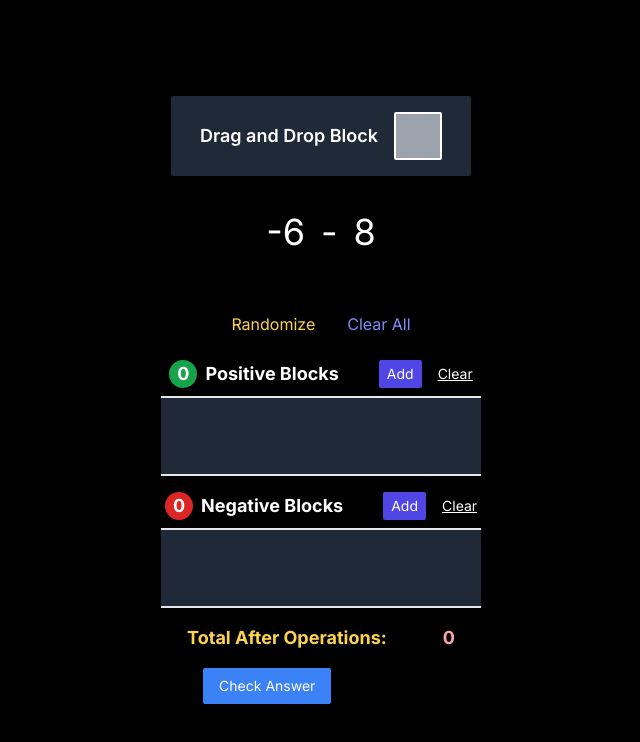
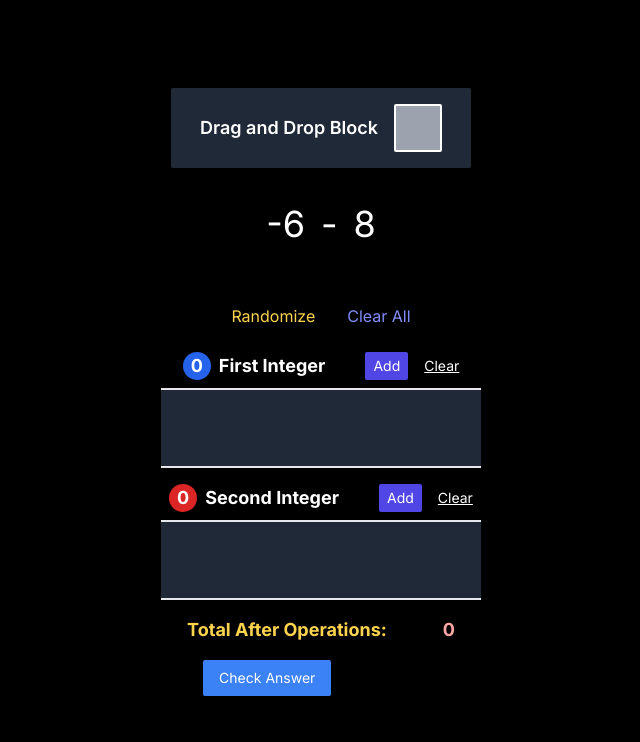
Before and after one commit to pn-code/add-sub-integers, a Next.js app: page / in a window 1280 px wide. Shown: the top 742 px of the page, without its empty margins (319-959 px from the left). Built offline with nearby package versions, Linux system fonts and the light colour scheme.

Commit message:
Changed positive/negative to first/second integers

```diff
--- a/app/page.tsx
+++ b/app/page.tsx
@@ -8,11 +8,19 @@ export default function Home() {
     const [secondInteger, setSecondInteger] = useState<number | null>(null);
     const [operator, setOperator] = useState<string | null>(null);
 
-    const [positiveBlocks, setPositiveBlocks] = useState<string[]>([]);
-    const [negativeBlocks, setNegativeBlocks] = useState<string[]>([]);
+    const [firstIntegerBlocks, setFirstIntegerBlocks] = useState<number[]>([]);
+    const [secondIntegerBlocks, setSecondIntegerBlocks] = useState<number[]>(
+        []
+    );
+
+    const [isFirstIntegerPositive, setIsFirstIntegerPositive] =
+        useState<boolean>(true);
+    const [isSecondIntegerPositive, setIsSecondIntegerPositive] =
+        useState<boolean>(false);
+
     const [answer, setAnswer] = useState<number | null>(null);
 
-    const totalBlocks = positiveBlocks.length - negativeBlocks.length;
+    const totalBlocks = 0;
 
     useEffect(() => {
         randomizeEquation();
@@ -41,17 +49,17 @@ export default function Home() {
         setOperator(randomOperator);
     };
 
-    const clearPositiveBlocks = () => {
-        setPositiveBlocks([]);
+    const clearFirstIntegerBlocks = () => {
+        setFirstIntegerBlocks([]);
     };
 
-    const clearNegativeBlocks = () => {
-        setNegativeBlocks([]);
+    const clearSecondIntegerBlocks = () => {
+        setSecondIntegerBlocks([]);
     };
 
     const clearBlocks = () => {
-        clearPositiveBlocks();
-        clearNegativeBlocks();
+        clearFirstIntegerBlocks();
+        clearSecondIntegerBlocks();
     };
 
     const randomizeEquation = () => {
@@ -71,9 +79,9 @@ export default function Home() {
         const blockType = e.dataTransfer.getData("blockType") as string;
 
         if (blockColor === "red" && blockType === "origin") {
-            setNegativeBlocks((prev) => [...prev, "red"]);
+            setFirstIntegerBlocks((prev) => [...prev, 1]);
         } else if (blockColor === "green" && blockType === "origin") {
-            setPositiveBlocks((prev) => [...prev, "green"]);
+            setSecondIntegerBlocks((prev) => [...prev, 1]);
         }
     };
 
@@ -85,9 +93,9 @@ export default function Home() {
         const targetField = field === "positive" ? "positive" : "negative";
 
         if (targetField === "positive") {
-            setPositiveBlocks((prev) => [...prev, "green"]);
+            setFirstIntegerBlocks((prev) => [...prev, 1]);
         } else {
-            setNegativeBlocks((prev) => [...prev, "red"]);
+            setSecondIntegerBlocks((prev) => [...prev, 1]);
         }
     };
 
@@ -144,10 +152,20 @@ export default function Home() {
                 <section className="flex flex-col gap-2 items-center">
                     <header className="flex gap-10">
                         <h2 className="text-lg font-bold flex gap-2">
-                            <span className="bg-green-600 px-2 rounded-full">
-                                {positiveBlocks.length}
-                            </span>
-                            Positive Blocks
+                            <button
+                                onClick={() =>
+                                    setIsFirstIntegerPositive((prev) => !prev)
+                                }
+                                type="button"
+                                className={
+                                    isFirstIntegerPositive
+                                        ? "bg-blue-600 px-2 rounded-full"
+                                        : "bg-red-600 px-2 rounded-full"
+                                }
+                            >
+                                {firstIntegerBlocks.length}
+                            </button>
+                            First Integer
                         </h2>
 
                         <section className="text-sm flex gap-4">
@@ -159,7 +177,7 @@ export default function Home() {
                                 Add
                             </button>
                             <button
-                                onClick={clearPositiveBlocks}
+                                onClick={clearFirstIntegerBlocks}
                                 type="button"
                                 className="text-sm underline hover:text-gray-200"
                             >
@@ -174,8 +192,11 @@ export default function Home() {
                         onDrop={(e) => handleOnDrop(e)}
                         className="w-[320px] min-h-[80px] flex-wrap px-4 flex gap-2 border-y-2 items-center border-gray-200 py-2 justify-start bg-gray-800"
                     >
-                        {positiveBlocks.map((block, idx) => (
-                            <Block key={idx} color={"green"} />
+                        {firstIntegerBlocks.map((block, idx) => (
+                            <Block
+                                key={idx}
+                                positive={isFirstIntegerPositive}
+                            />
                         ))}
                     </section>
                 </section>
@@ -184,10 +205,20 @@ export default function Home() {
                 <section className="flex flex-col gap-2 items-center">
                     <header className="flex gap-10">
                         <h2 className="text-lg font-bold flex gap-2">
-                            <span className="bg-red-600 px-2 rounded-full">
-                                {negativeBlocks.length}
-                            </span>
-                            Negative Blocks
+                            <button
+                                onClick={() =>
+                                    setIsSecondIntegerPositive((prev) => !prev)
+                                }
+                                type="button"
+                                className={
+                                    isSecondIntegerPositive
+                                        ? "bg-blue-600 px-2 rounded-full"
+                                        : "bg-red-600 px-2 rounded-full"
+                                }
+                            >
+                                {secondIntegerBlocks.length}
+                            </button>
+                            Second Integer
                         </h2>
 
                         <section className="text-sm flex gap-4">
@@ -199,7 +230,7 @@ export default function Home() {
                                 Add
                             </button>
                             <button
-                                onClick={clearNegativeBlocks}
+                                onClick={clearSecondIntegerBlocks}
                                 type="button"
                                 className="text-sm underline hover:text-gray-200"
                             >
@@ -214,8 +245,11 @@ export default function Home() {
                         onDrop={(e) => handleOnDrop(e)}
                         className="w-[320px] min-h-[80px] flex-wrap px-4 flex gap-2 border-y-2 items-center border-gray-200 py-2 justify-start bg-gray-800"
                     >
-                        {negativeBlocks.map((block, idx) => (
-                            <Block key={idx} color={"red"} />
+                        {secondIntegerBlocks.map((block, idx) => (
+                            <Block
+                                key={idx}
+                                positive={isSecondIntegerPositive}
+                            />
                         ))}
                     </section>
                 </section>
@@ -234,7 +268,7 @@ export default function Home() {
                         {totalBlocks}
                     </span>
                 </section>
-                <section className="flex justify-between w-full items-center px-8">
+                <section className="flex justify-between w-full items-center px-8 mb-4">
                     <button
                         onClick={handleCheckAnswer}
                         type="button"
```
